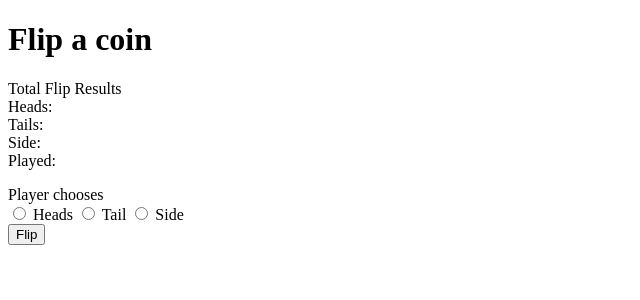
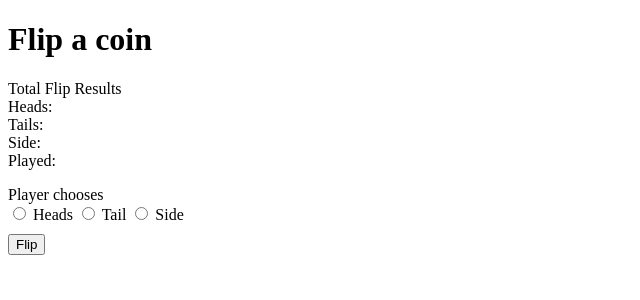
Before and after one commit to brandoneng000/minigames, a Django app: page /coin in a window 1280 px wide. Shown: the top 300 px of the page, without its empty margins (0-640 px from the left). Run offline with Django 4.2, Linux system fonts and the light colour scheme.

Commit message:
Adjusted margins around button

```diff
--- a/player/templates/player/coin.html
+++ b/player/templates/player/coin.html
@@ -17,10 +17,10 @@
         <br/>
 
         <div id="coin"></div>
-        <button id="flip">Flip</button>
-        <p id="yourChoice" style="display:inline-block; margin:0"></p>
+        <button id="flip" style="margin-top:10px; margin-bottom:10px;">Flip</button>
+        <p id="coinFlipResults" style="margin:0;"></p>
         <br/>
-        <h1 id="gameResults"></h1>
+        <h1 id="gameResults" style="margin:0;"></h1>
 
         <script>
             var url = 'https://worldminigame.com/api/players/2';
@@ -79,7 +79,7 @@
                     gameState = 2;
                 }
                 updateResults(gameState, updatePlayerStats)
-                yourChoice.innerText = `Coin will land on ${coinToss[gameState]}`
+                coinFlipResults.innerText = `Coin will land on ${coinToss[gameState]}`
                 yourResult(gameState);
             }
 
```
